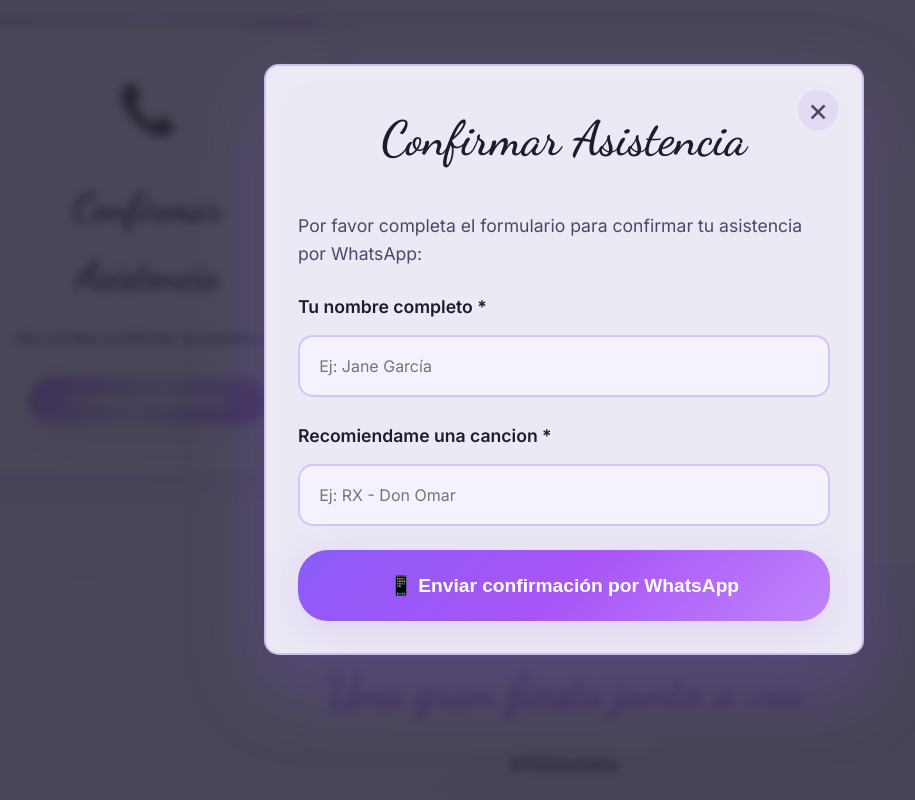
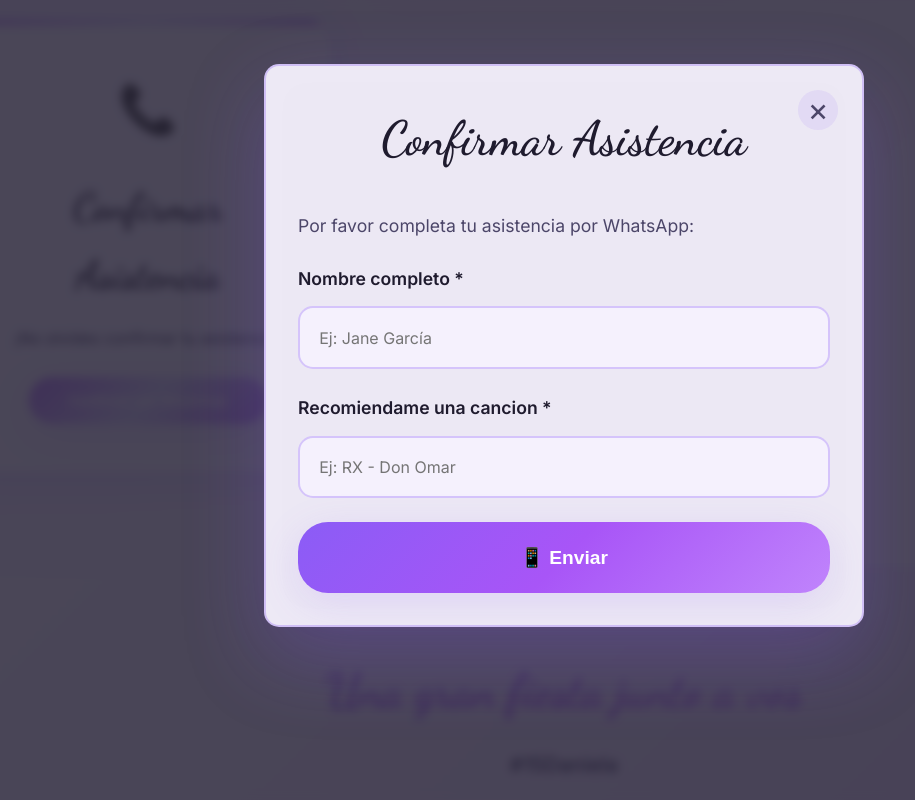
Before and after one commit to fixdate/Valerin, a plain HTML site: page index.html in a window 1280 px wide. Both pictures are taken after a click on the button "Confirmar por WhatsApp". Shown: the part 4272-5072 px from the top of the page, without its empty margins (76-991 px from the left). Drawn offline with nearby package versions, Linux system fonts and the light colour scheme; a web font is replaced by a local one.

Commit message:
Update index.html

```diff
--- a/index.html
+++ b/index.html
@@ -1209,7 +1209,7 @@
                 <li>Camisa blanca</li>
                 <li>Pantalón elegante</li>
                 <li>Zapatos cómodos</li>
-                <li>Accesorios opcionales</li>
+
             </ul>
         </div>
     </div>
@@ -1242,11 +1242,11 @@
         <div class="modal-content">
             <span class="modal-close" onclick="closeModal('rsvpModal')">&times;</span>
             <h3>Confirmar Asistencia</h3>
-            <p>Por favor completa el formulario para confirmar tu asistencia por WhatsApp:</p>
+            <p>Por favor completa tu asistencia por WhatsApp:</p>
 
             <form id="rsvp-form" class="rsvp-form">
                 <div class="form-group">
-                    <label for="name" class="form-label">Tu nombre completo *</label>
+                    <label for="name" class="form-label">Nombre completo *</label>
                     <input type="text" id="name" name="name" class="form-input" required placeholder="Ej: Jane García">
                 </div>
 
@@ -1258,7 +1258,7 @@
 
 
                 <button type="submit" class="form-submit">
-                    📱 Enviar confirmación por WhatsApp
+                    📱 Enviar
                 </button>
             </form>
         </div>
```
